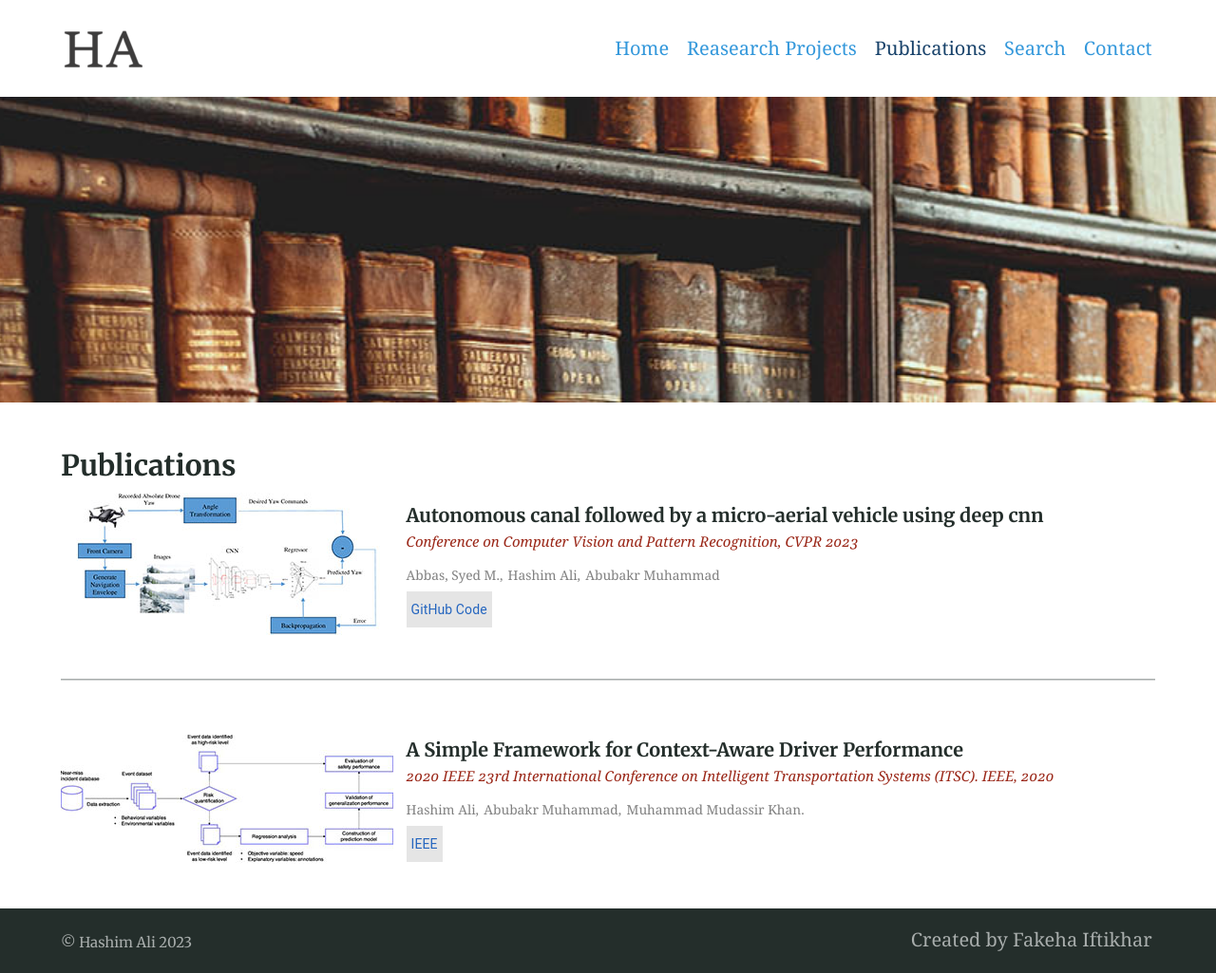
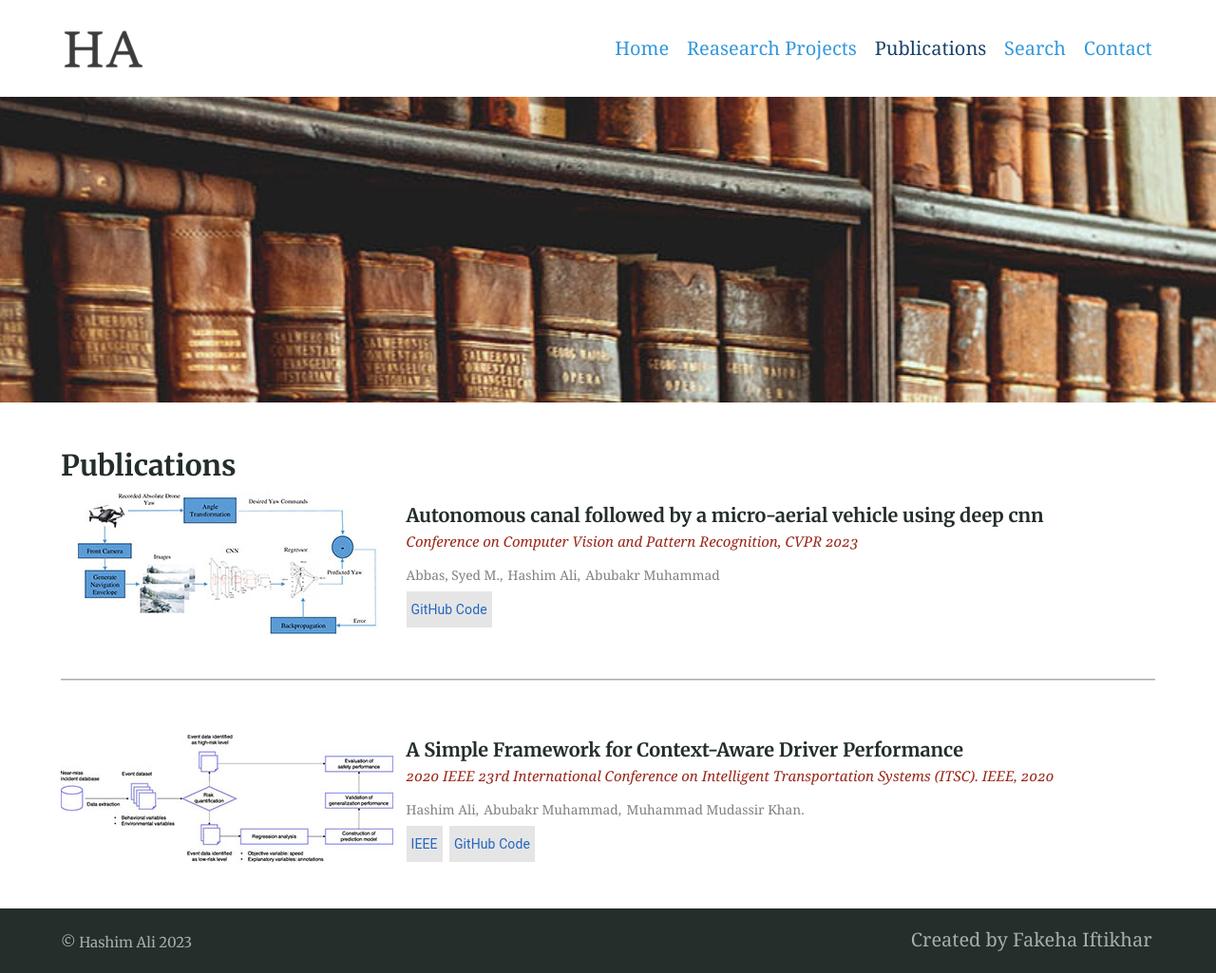
Before and after one commit to Fakeha-38/fakeha-38.github.io, a Jekyll site: the page built from publications.md, in a window 1280 px wide. Shown: the whole page at 95% size. Built offline with Jekyll 4.4.1, drawn with Linux system fonts in a browser that asks for light colours.

Commit message:
pub edit 14

```diff
--- a/publications.md
+++ b/publications.md
@@ -15,4 +15,4 @@ deep cnn" conference="Conference on Computer Vision and Pattern Recognition, CVP
 
 {% include publication.html image="/assets/publication-2.jpg" position="left" width="350" height="150" heading="A Simple Framework for Context-Aware Driver Performance" conference="2020 IEEE 23rd International Conference on Intelligent Transportation Systems (ITSC). IEEE, 2020" %}
 {% include pub-authors.html name="Hashim Ali," %} {% include pub-authors.html name="Abubakr Muhammad," %} {% include pub-authors.html name="Muhammad Mudassir Khan." %}
-{% include pub-links.html link="https://ieeexplore.ieee.org/document/9294730" name="IEEE" %}
+{% include pub-links.html link="https://ieeexplore.ieee.org/document/9294730" name="IEEE" %} {% include pub-links.html link="https://github.com/hashim19" name="GitHub Code" %}
```
